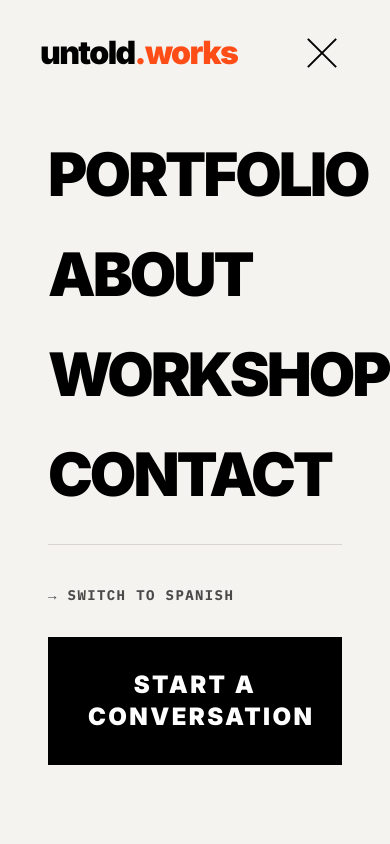
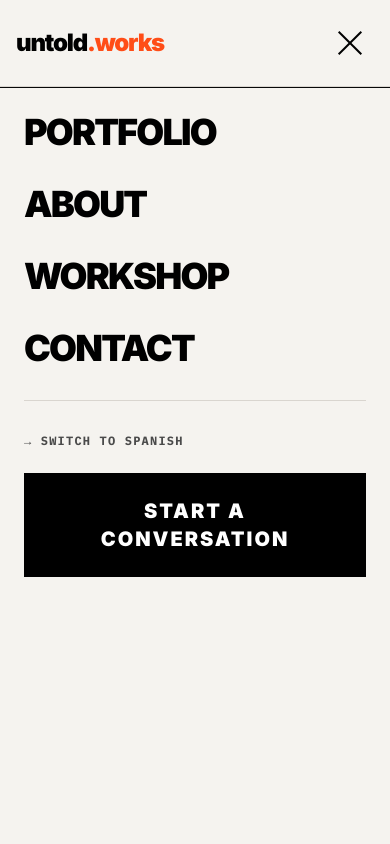
Before and after one commit to GringoChido/untold_works, a React (Vite) app: page / in a window 390 px wide. Both pictures are taken after a click on the button "Toggle menu". Shown: the top 844 px of the page. Built offline with nearby package versions, Linux system fonts and the light colour scheme.

Commit message:
Add files via upload

```diff
--- a/components/Navbar.tsx
+++ b/components/Navbar.tsx
@@ -17,9 +17,9 @@ const Navbar: React.FC = () => {
 
   return (
     <>
-      <nav className="sticky top-0 z-50 bg-untold-beige/95 backdrop-blur-md border-b border-untold-border px-10 lg:px-14 py-8 lg:py-10">
+      <nav className="sticky top-0 z-50 bg-untold-beige/95 backdrop-blur-md border-b border-untold-border px-4 sm:px-6 md:px-10 lg:px-14 py-6 sm:py-8 lg:py-10">
         <div className="max-w-[1540px] mx-auto flex justify-between items-center">
-          <Link to="/" className="text-[32px] font-sans font-black tracking-tighter leading-none group flex items-center shrink-0">
+          <Link to="/" className="text-2xl sm:text-[28px] lg:text-[32px] font-sans font-black tracking-tighter leading-none group flex items-center shrink-0">
             untold<span className="text-untold-orange group-hover:text-black transition-colors duration-300">.works</span>
           </Link>
 
@@ -58,42 +58,43 @@ const Navbar: React.FC = () => {
 
           {/* Mobile Toggle */}
           <button
-            className="lg:hidden p-2"
+            className="lg:hidden p-2 flex-shrink-0"
             onClick={() => setIsMenuOpen(!isMenuOpen)}
+            aria-label="Toggle menu"
           >
-            <div className={`w-10 h-0.5 bg-black mb-2.5 transition-all ${isMenuOpen ? 'rotate-45 translate-y-3' : ''}`}></div>
-            <div className={`w-10 h-0.5 bg-black mb-2.5 transition-all ${isMenuOpen ? 'opacity-0' : ''}`}></div>
-            <div className={`w-10 h-0.5 bg-black transition-all ${isMenuOpen ? '-rotate-45 -translate-y-3' : ''}`}></div>
+            <div className={`w-8 h-0.5 bg-black mb-2 transition-all ${isMenuOpen ? 'rotate-45 translate-y-2.5' : ''}`}></div>
+            <div className={`w-8 h-0.5 bg-black mb-2 transition-all ${isMenuOpen ? 'opacity-0' : ''}`}></div>
+            <div className={`w-8 h-0.5 bg-black transition-all ${isMenuOpen ? '-rotate-45 -translate-y-2.5' : ''}`}></div>
           </button>
         </div>
 
         {/* Mobile Menu */}
         {isMenuOpen && (
-          <div className="lg:hidden fixed inset-x-0 top-[96px] h-screen bg-untold-beige z-40 flex flex-col p-12 space-y-10 animate-in slide-in-from-top duration-300 overflow-y-auto">
+          <div className="lg:hidden fixed inset-x-0 top-[88px] sm:top-[96px] h-screen bg-untold-beige z-40 flex flex-col p-6 sm:p-8 md:p-12 space-y-8 sm:space-y-10 animate-in slide-in-from-top duration-300 overflow-y-auto">
             {navItems.map((item) => (
               <Link
                 key={item.key}
                 to={item.path}
-                className="text-6xl font-sans font-black uppercase tracking-tighter hover:text-untold-orange transition-colors"
+                className="text-4xl sm:text-5xl md:text-6xl font-sans font-black uppercase tracking-tighter hover:text-untold-orange transition-colors"
                 onClick={() => setIsMenuOpen(false)}
               >
                 {t((navigation as any)[item.key])}
               </Link>
             ))}
-            <div className="pt-10 flex flex-col space-y-8 border-t border-untold-border">
+            <div className="pt-8 sm:pt-10 flex flex-col space-y-6 sm:space-y-8 border-t border-untold-border">
               <button
                 onClick={() => {
                   setLang(lang === 'en' ? 'es' : 'en');
                   setIsMenuOpen(false);
                 }}
-                className="text-left font-mono text-sm font-bold uppercase tracking-widest text-untold-gray hover:text-untold-orange"
+                className="text-left font-mono text-xs sm:text-sm font-bold uppercase tracking-widest text-untold-gray hover:text-untold-orange"
               >
                 → {lang === 'en' ? 'Switch to Spanish' : 'Cambiar a Inglés'}
               </button>
               <Link
                 to="/contact"
                 onClick={() => setIsMenuOpen(false)}
-                className="bg-untold-black text-white px-10 py-8 rounded-none font-sans font-black uppercase tracking-widest text-2xl hover:bg-untold-orange transition-colors text-center"
+                className="bg-untold-black text-white px-8 sm:px-10 py-6 sm:py-8 rounded-none font-sans font-black uppercase tracking-widest text-xl sm:text-2xl hover:bg-untold-orange transition-colors text-center"
               >
                 {t(navigation.cta)}
               </Link>
--- a/components/TechStack.tsx
+++ b/components/TechStack.tsx
@@ -13,7 +13,7 @@ const TechStack: React.FC = () => {
   ];
 
   return (
-    <section className="px-10 py-32 lg:py-56 bg-untold-beige border-b border-untold-border overflow-hidden text-untold-black relative">
+    <section className="px-4 sm:px-6 md:px-10 py-24 sm:py-32 lg:py-56 bg-untold-beige border-b border-untold-border overflow-hidden text-untold-black relative">
       {/* Background Schematic Detail */}
       <div className="absolute inset-0 opacity-[0.02] pointer-events-none"
            style={{ backgroundImage: 'linear-gradient(#000 1px, transparent 1px), linear-gradient(90deg, #000 1px, transparent 1px)', backgroundSize: '100px 100px' }}></div>
```
